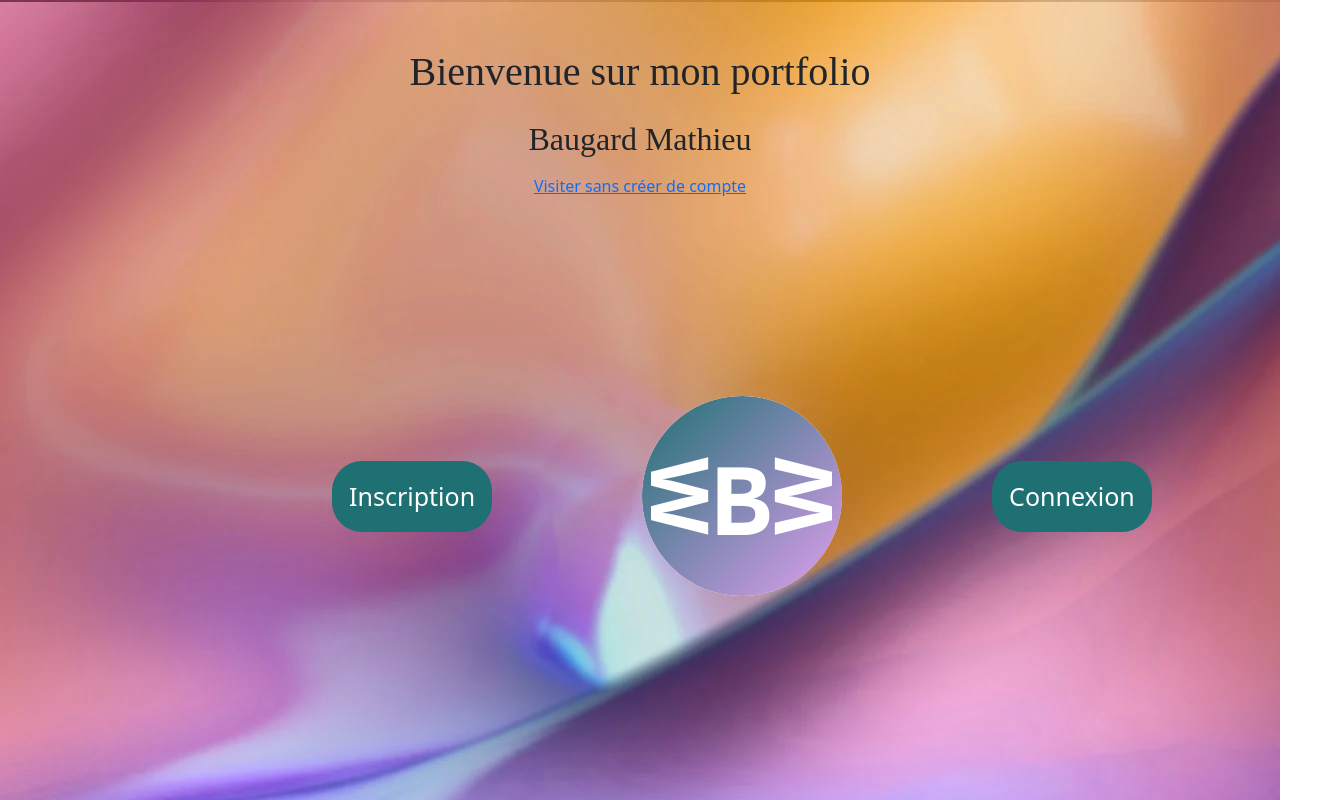
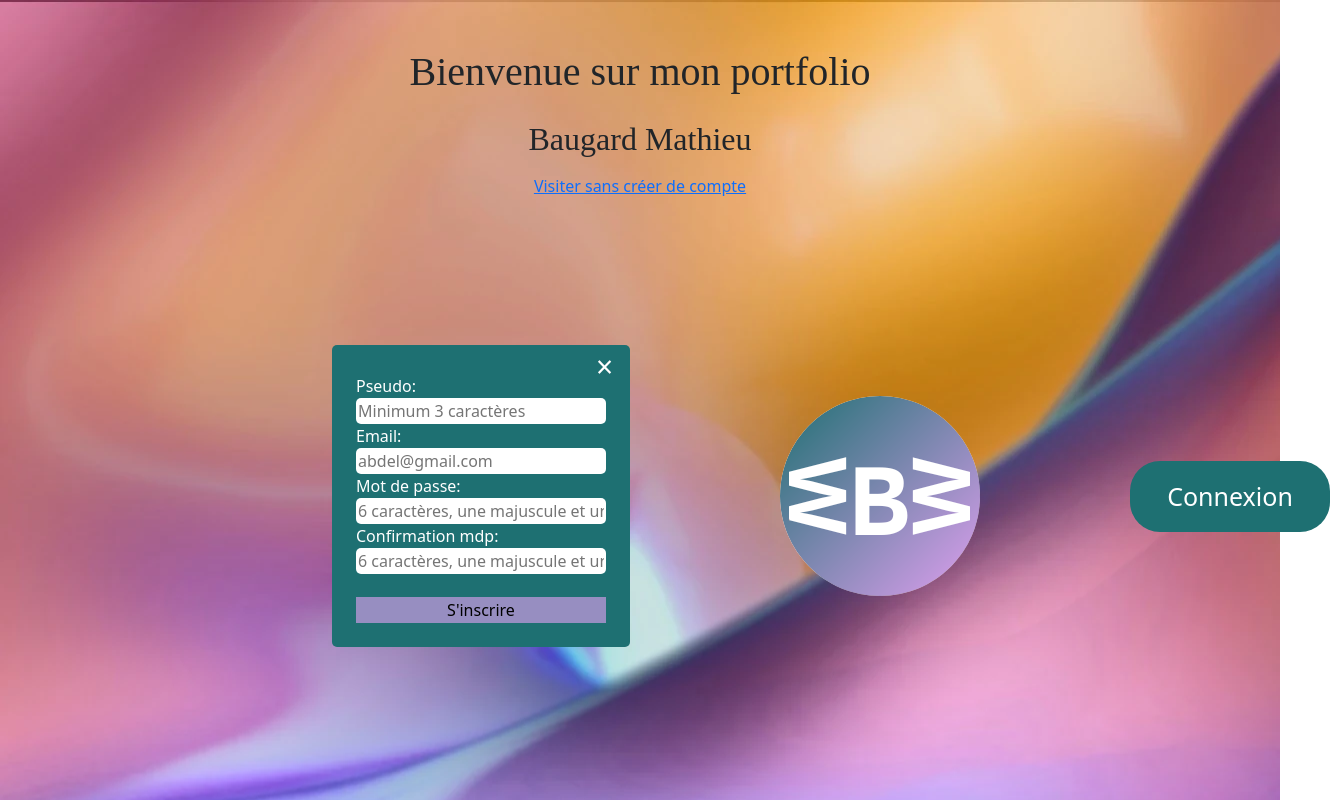
Before and after one commit to cofefefe/Portfolio, a React (Create React App) app in the folder frontend/: page / in a window 1280 px wide. Both pictures are taken after a click on the button "Inscription". Shown: the top 800 px of the page, 1330 px wide, since content can reach past the window. Built offline with nearby package versions, Linux system fonts and the light colour scheme.

Commit message:
feat: homepage 90% visual

```diff
--- a/frontend/src/App.js
+++ b/frontend/src/App.js
@@ -1,5 +1,7 @@
 import {BrowserRouter as Router, Route, Routes} from 'react-router-dom';
 import EntryPage from './pages/EntryPage';
+import Connexion from './components/Connexion';
+import Inscription from './components/Inscription';
 import 'bootstrap/dist/css/bootstrap.min.css';
 
 
--- a/frontend/src/_index.scss
+++ b/frontend/src/_index.scss
@@ -6,3 +6,4 @@
 @import "./style/layout/golden_book.scss";
 @import "./style/layout/header";
 @import "./style/layout/nav";
+@import "./style/layout/form";
--- /dev/null
+++ b/frontend/src/components/Connexion.jsx
@@ -0,0 +1,52 @@
+import React, { useState } from 'react';
+
+const button = document.getElementsByClassName("main__button")
+
+function Connexion() {
+  // Création d'un état local pour stocker l'état du formulaire (affiché ou caché)
+  const [formVisible, setFormVisible] = useState(false);
+  const [buttonVisible, setButtonVisible] = useState(true);
+
+
+  // Fonction qui affiche ou cache le formulaire en fonction de l'état courant
+  const toggleForm = () => {
+    setFormVisible(!formVisible);
+    if(!formVisible){
+        setButtonVisible(false)
+    }else{
+        setButtonVisible(true)
+    }
+    // Masque le bouton lorsque le formulaire est affiché
+  }
+
+
+  return (
+    <div>
+      {/* Bouton "S'inscrire" qui affiche le formulaire lorsqu'il est cliqué */}
+      {buttonVisible && (
+        <button onClick={toggleForm} className="main__button">Connexion</button>
+      )}
+      {/* Formulaire d'inscription qui n'est affiché que si l'état du formulaire est "true" */}
+      {formVisible && (
+        <form className="form p-4 d-flex flex-column">
+          {/* Croix qui permet de fermer le formulaire lorsqu'elle est cliquée */}
+          <span onClick={toggleForm}>&times;</span>
+          {/* Champ "Email" */}
+          <label>
+            Email:<br/>
+            <input type="email" name="email"  placeholder="abdel@gmail.com" />
+          </label>
+          {/* Champ "Mot de passe" */}
+          <label>
+            Mot de passe:<br/>
+            <input type="password" name="password" className="form__input"  placeholder="*********"/>
+          </label>
+          {/* Bouton "S'inscrire" */}
+          <button type="submit"  className="main__button--secondary mt-2" >Connexion</button>
+        </form>
+      )}
+    </div>
+  );
+}
+
+export default Connexion
--- /dev/null
+++ b/frontend/src/components/Inscription.jsx
@@ -0,0 +1,59 @@
+import React, { useState } from 'react';
+
+function Inscription() {
+  // Création d'un état local pour stocker l'état du formulaire (affiché ou caché)
+  const [formVisible, setFormVisible] = useState(false);
+  // Création d'un état local pour stocker l'état du bouton (affiché ou caché)
+  const [buttonVisible, setButtonVisible] = useState(true);
+
+  // Fonction qui affiche ou cache le formulaire en fonction de l'état courant
+  const toggleForm = () => {
+    setFormVisible(!formVisible);
+    if(!formVisible){
+        setButtonVisible(false)
+    }else{
+        setButtonVisible(true)
+    }
+    // Masque le bouton lorsque le formulaire est affiché
+  }
+
+  return (
+    <div>
+      {/* Bouton "S'inscrire" qui affiche le formulaire lorsqu'il est cliqué */}
+      {buttonVisible && (
+        <button onClick={toggleForm} className="main__button">Inscription</button>
+      )}
+      {/* Formulaire d'inscription qui n'est affiché que si l'état du formulaire est "true" */}
+      {formVisible && (
+        <form className="form p-4 d-flex flex-column">
+          {/* Croix qui permet de fermer le formulaire lorsqu'elle est cliquée */}
+          <span onClick={toggleForm}>&times;</span>
+          {/* Champ "Pseudo" */}
+          <label>
+            Pseudo:<br/>
+            <input type="text" name="pseudo" placeholder="Minimum 3 caractères"/>
+          </label>
+          {/* Champ "Email" */}
+          <label>
+            Email:<br/>
+            <input type="email" name="email"  placeholder="abdel@gmail.com" />
+          </label>
+          {/* Champ "Mot de passe" */}
+          <label>
+            Mot de passe:<br/>
+            <input type="password" name="password" placeholder="6 caractères, une majuscule et un chiffre" />
+          </label>
+               {/* Champ "Confirmation mot de passe" */}
+               <label>
+            Confirmation mdp:<br/>
+            <input type="password" name="confirm-password" className="form__input" placeholder="6 caractères, une majuscule et un chiffre"/>
+          </label>
+          {/* Bouton "S'inscrire" */}
+          <button type="submit" className="main__button--secondary mt-2">S'inscrire</button>
+        </form>
+      )}
+    </div>
+  );
+}
+
+export default Inscription;
--- a/frontend/src/index.js
+++ b/frontend/src/index.js
@@ -2,6 +2,7 @@ import React from 'react';
 import ReactDOM from 'react-dom/client';
 import './_index.scss';
 import App from './App';
+import 'bootstrap/dist/css/bootstrap.min.css';
 
 const root = ReactDOM.createRoot(document.getElementById('root'));
 root.render(
--- a/frontend/src/pages/EntryPage.jsx
+++ b/frontend/src/pages/EntryPage.jsx
@@ -1,5 +1,7 @@
 import {Link, Navigate, useRouteLoaderData} from 'react-router-dom';
 import logo from '../assets/Logo_portfolio.webp'
+import Inscription from '../components/Inscription';
+import Connexion from '../components/Connexion';
 
 function EntryPage() {
 
@@ -13,9 +15,9 @@ function EntryPage() {
                     </Link>
                 </div>
                 <section className="main__entry d-flex justify-content-around align-items-center container mt-5 w-50">
-                    <button className="main__button--signin">Inscription</button>
+                    <Inscription/>
                         <img className="" src={logo}></img>
-                    <button className="main__button--signup">Connexion</button>
+                    <Connexion/>
                 </section>
                 <div className="main__precision text-center mt-5">
                     <p className="main__precision--text">Une fonctionnalité est mise en place pour l'inscription,<br/>
--- a/frontend/src/style/layout/_button.scss
+++ b/frontend/src/style/layout/_button.scss
@@ -1,5 +1,5 @@
 .main{
-    &__button--signin, &__button--signup{
+    &__button{
         padding:17px;
         border-radius:30px;
         background-color:$primary-color;
@@ -8,6 +8,13 @@
         width:200px;
         transition:all 100ms ease-in;
         font-size:25px;
+        &--secondary{
+            border:none;
+            background-color:$third-color;
+            &:hover{
+                background-color:$secondary-color-contrasted;
+            }
+        }
         &:hover{
             background-color:$primary-color-hover;
         }
--- /dev/null
+++ b/frontend/src/style/layout/_form.scss
@@ -0,0 +1,22 @@
+.form{
+    background-color:$primary-color;
+    border-radius:5px;
+    color:white;
+    span{
+        font-size:30px;
+        position:relative;
+        bottom:25px;
+        left:240px;
+        margin-bottom:-40px;
+        color:white;
+        max-width:30px;
+    }
+    input{
+        border-radius:5px;
+        border:none;
+        width:250px
+    }
+    &__input{
+        margin-bottom:15px;
+    }
+}
```
Also changed, not shown: frontend/src/style/style.css (deleted).
